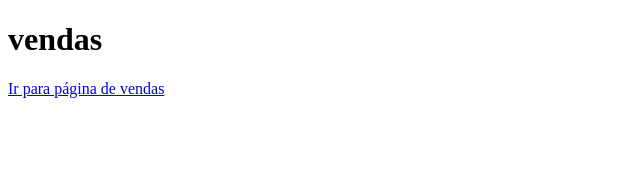
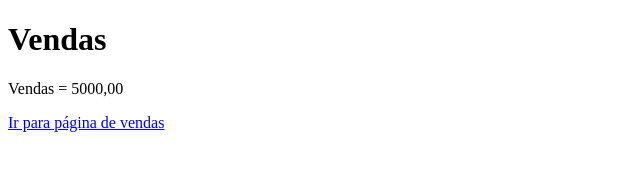
Before and after one commit to lh-goncalo/git-init, a plain HTML site: page vendas.html in a window 1280 px wide. Shown: the whole page, without its empty margins (0-640 px from the left). Drawn offline with Linux system fonts and the light colour scheme.

Commit message:
modificado vendas

```diff
--- a/vendas.html
+++ b/vendas.html
@@ -7,7 +7,8 @@
     <title>Document</title>
 </head>
 <body>
-    <h1>vendas</h1>
+    <h1>Vendas</h1>
+    <p>Vendas = 5000,00 </p>
     <a href ="index.html">Ir para página de vendas</a>
 </body>
 </html>
```
